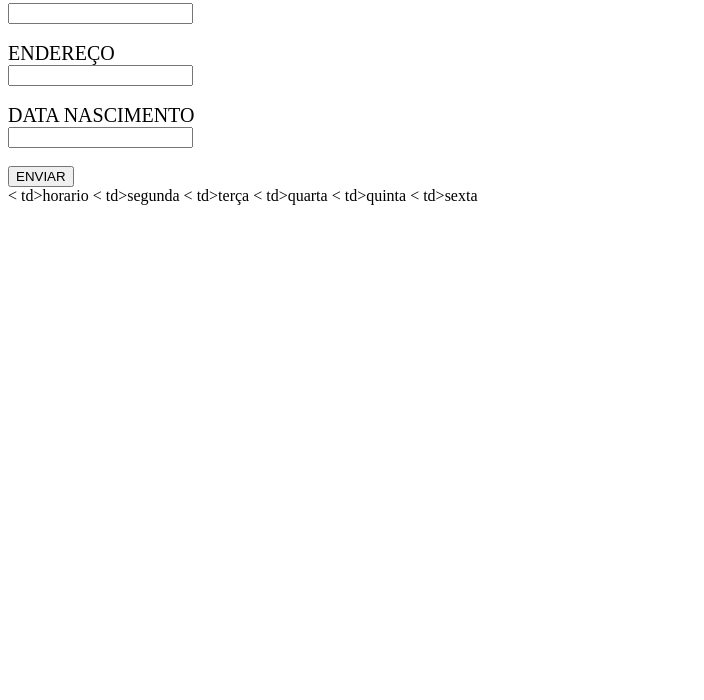
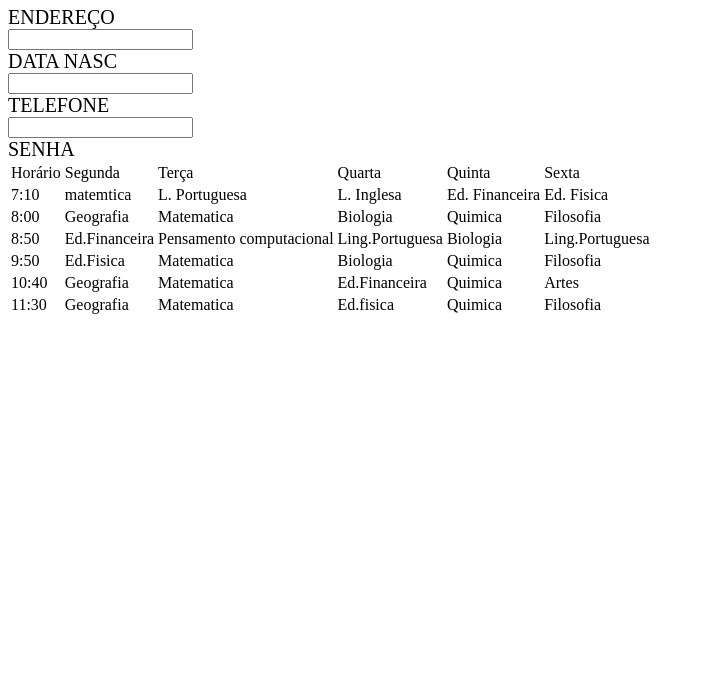
Before and after one commit to runao75/formulario, a plain HTML site: page index.html in a window 1280 px wide. Shown: the part 100-800 px from the top of the page, without its empty margins (0-704 px from the left). Drawn offline with Linux system fonts and the light colour scheme.

Commit message:
Update index.html

```diff
--- a/index.html
+++ b/index.html
@@ -1,38 +1,104 @@
 
-<!doctype html>
-<!DOCTYPE html>
-<html>
+html>
 <head>
 <link rel="stylesheet" href="style.css">
-    <meta charset="utf-8">
-    <meta name="viewport" content="width=device-width, initial-scale=1">
-    <title></title>
 </head>
 
 <body>
-<h1>Formulário de cadastro</h1>
+  <h1>FORMULARIO DE CADASTRO</h1>
+
   <main>
     <form>
-        <label for="nome">NOME</label>
+      <label for="NOME</label>
       <input type="text" id="nome">
-        <br>
+
       <label for="endereço">ENDEREÇO</label>
       <input type="text" id="endereço">
-        <br>
-        <label for="data_nasc">DATA NASCIMENTO</label>
+
+      <label for="data_nasc">DATA NASC</label>
       <input type="text" id="data_nasc">
-        <br>
-        <input type="submit" value="ENVIAR">
+
+      <label for="telefone">TELEFONE</label>
+      <input type="tel" id="telefone">
+
+      <label for="senha">SENHA</label>
+      <imput type="password" id="senha">
+
+      <imput type="submit" value="ENVIAR DADOS">
     </form>
     <table>
       <tr>
-            < td>horario</td>
-            < td>segunda</td>
-            < td>terça</td>
-            < td>quarta</td>
-            < td>quinta</td>
-            < td>sexta</td>
+        <td>Horário</td>
+        <td>Segunda</td>
+        <td>Terça</td>
+        <td>Quarta</td>
+        <td>Quinta</td>
+        <td>Sexta</td>
+
      </tr>
+
+      <tr>
+        <td>7:10</td>
+        <td>matemtica</td>
+        <td>L. Portuguesa</td>
+        <td>L. Inglesa</td>
+        <td>Ed. Financeira</td>
+        <td>Ed. Fisica</td>
+
+      </tr>
+
+       <tr>
+        <td>8:00</td>
+        <td>Geografia</td>
+        <td>Matematica</td>
+        <td>Biologia</td>
+        <td>Quimica</td>
+        <td>Filosofia</td>
+
+      </tr>
+
+      <tr>
+        <td>8:50</td>
+        <td>Ed.Financeira</td>
+        <td>Pensamento computacional</td>
+        <td>Ling.Portuguesa</td>
+        <td>Biologia</td>
+        <td>Ling.Portuguesa</td>
+
+      </tr>
+
+      <tr>
+        <td>9:50</td>
+        <td>Ed.Fisica</td>
+        <td>Matematica</td>
+        <td>Biologia</td>
+        <td>Quimica</td>
+        <td>Filosofia</td>
+
+     </tr>
+
+      <tr>
+        <td>10:40</td>
+        <td>Geografia</td>
+        <td>Matematica</td>
+        <td>Ed.Financeira</td>
+        <td>Quimica</td>
+        <td>Artes</td>
+
+      </tr>
+
+      <tr>
+        <td>11:30</td>
+        <td>Geografia</td>
+        <td>Matematica</td>
+        <td>Ed.fisica</td>
+        <td>Quimica</td>
+        <td>Filosofia</td>
+
+      </tr>
+
+      <tr>
     </table>
 </body>
+
 </html>
```
Lines whose indentation alone changed are shown as unchanged.
